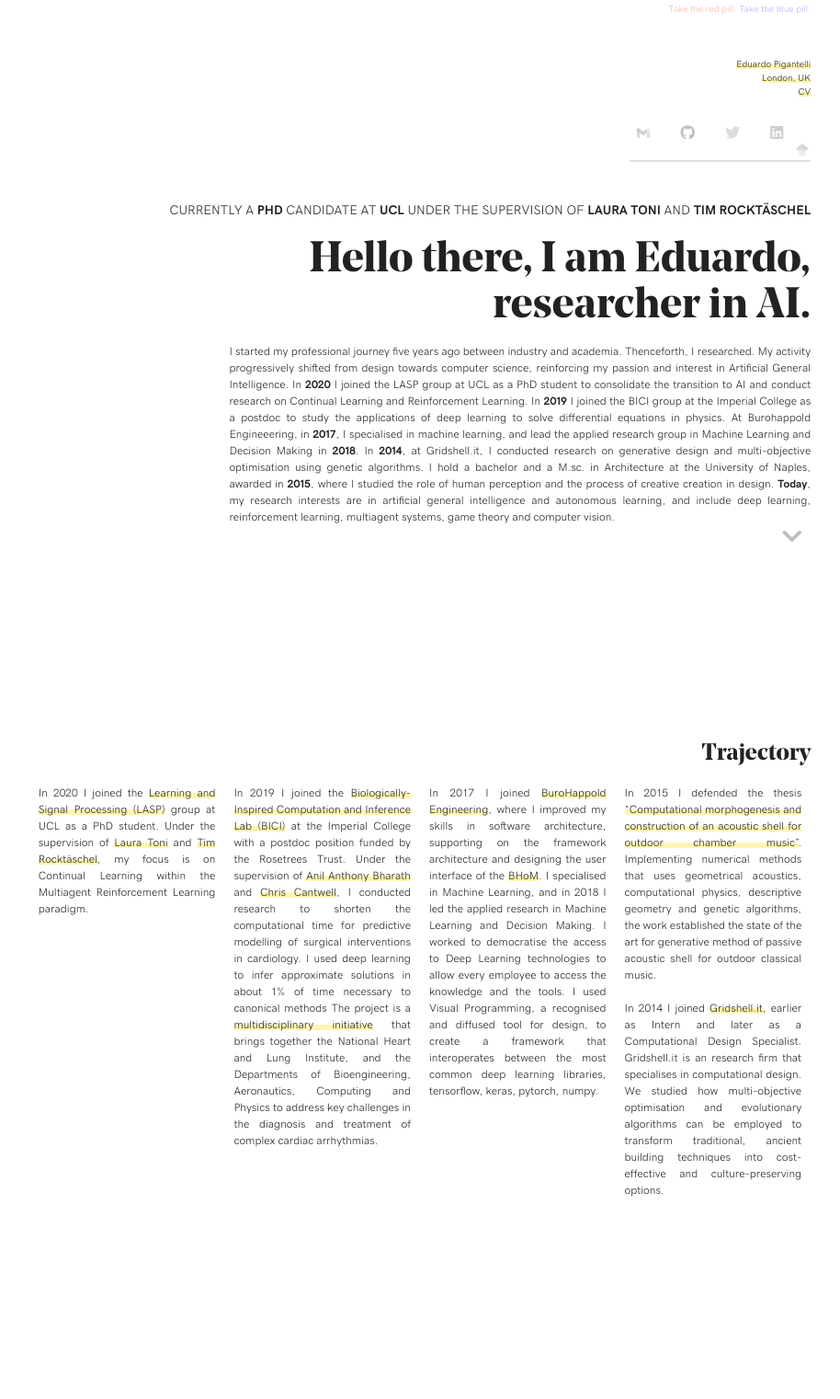
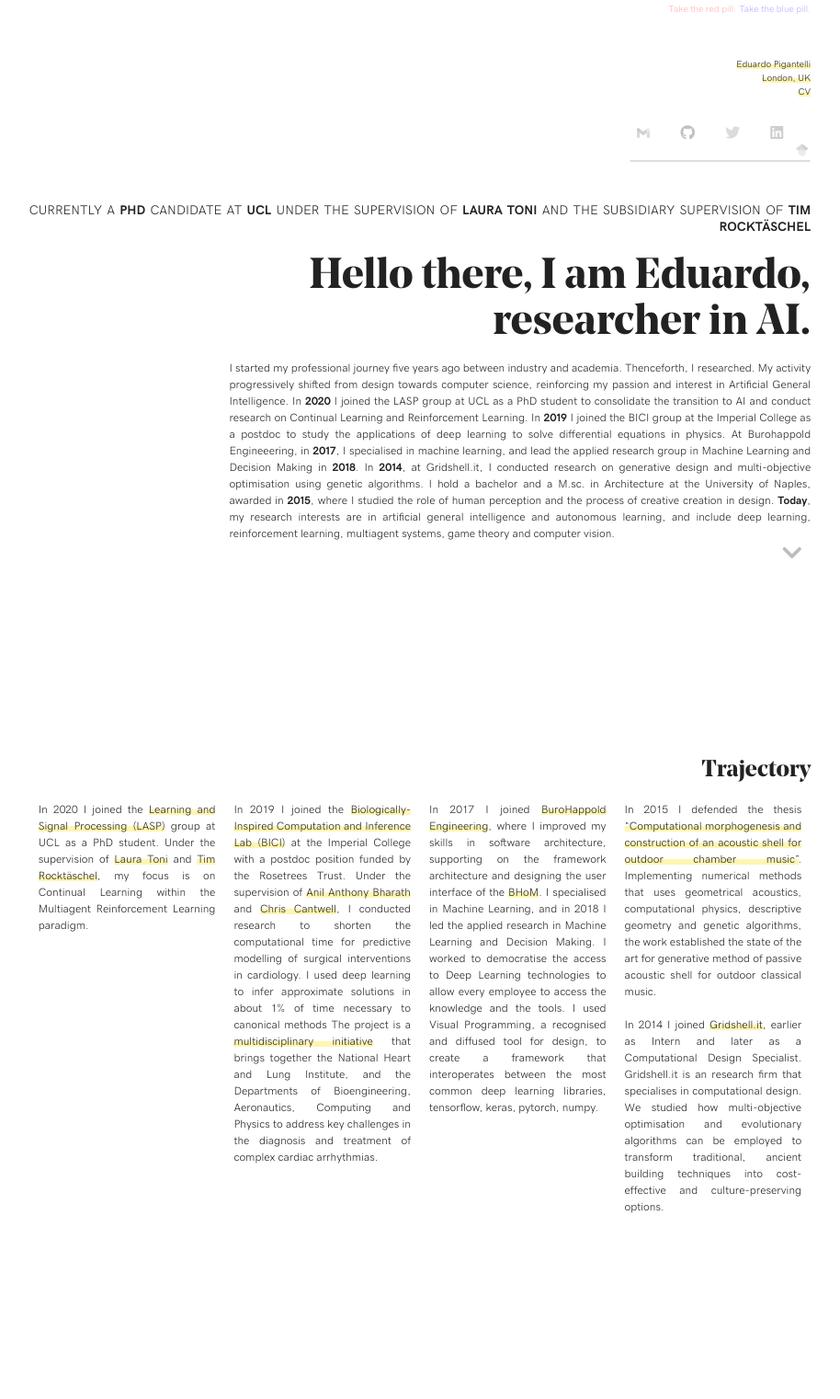
Before and after one commit to epignatelli/epignatelli.github.io, a Jekyll site: the page built from index.md, in a window 1280 px wide. Shown: the whole page at 92% size, without its empty margins (87-1001 px from the left). Built offline with Jekyll 4.4.1, drawn with Linux system fonts in a browser that asks for light colours; nearby versions of some CDN libraries.

Commit message:
Update home.html

```diff
--- a/_layouts/home.html
+++ b/_layouts/home.html
@@ -7,7 +7,7 @@
     <div class="grid">
         {% include header.html %}
         <div class="col col-12-of-12 right" id="intro">
-            <h2>Currently a <b>Phd</b> Candidate at <b>UCL</b> under the supervision of <b>Laura Toni</b> and <b>Tim Rocktäschel</b></h2>
+            <h2>Currently a <b>Phd</b> Candidate at <b>UCL</b> under the supervision of <b>Laura Toni</b> and the subsidiary supervision of <b>Tim Rocktäschel</b></h2>
             <h1><span class="s-hide">Hello there, </span>I am Eduardo,<br> researcher in AI.</h1>
         </div>
         <div class="col col-9-of-12 col-s-4-of-4 right">
```
